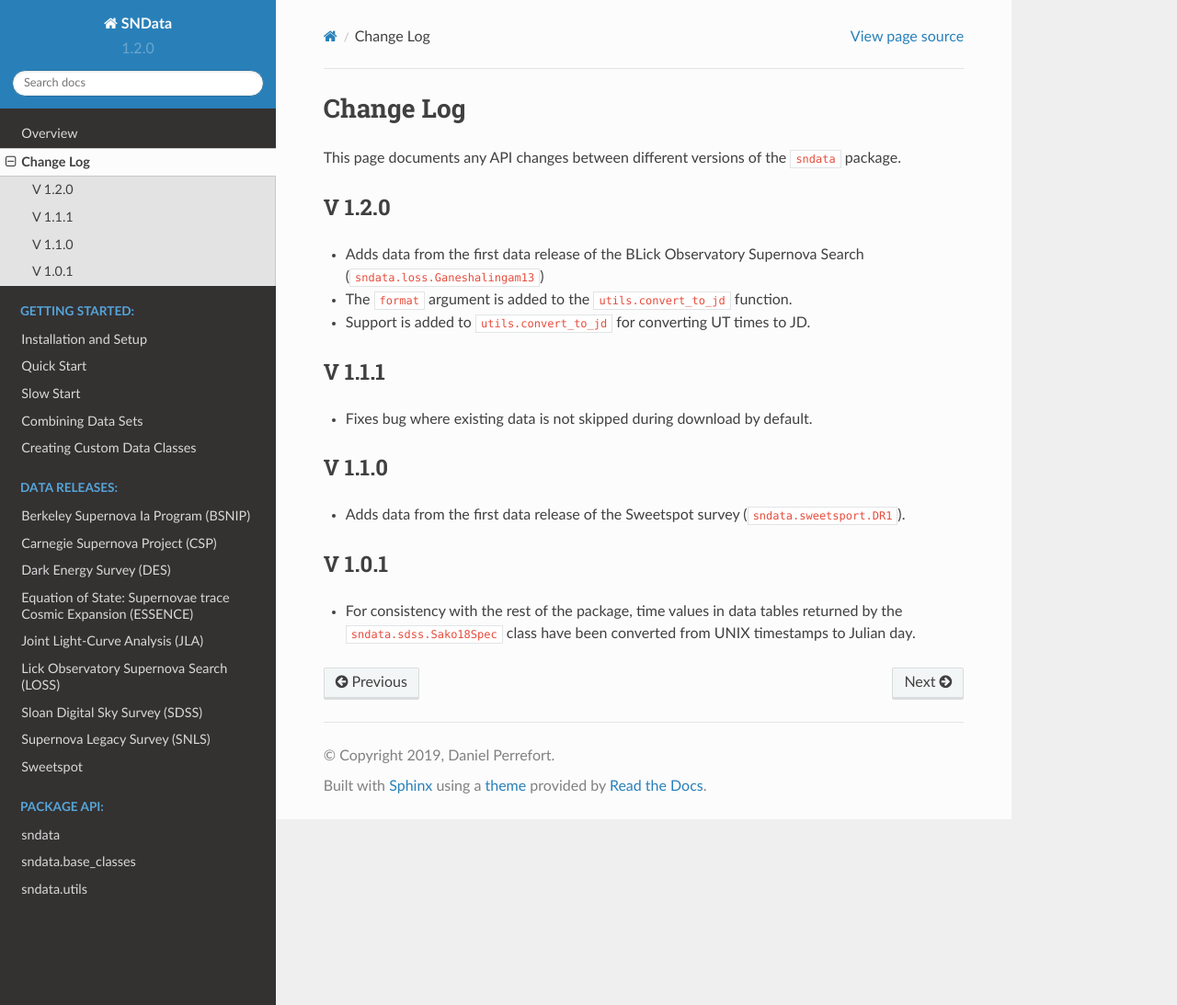
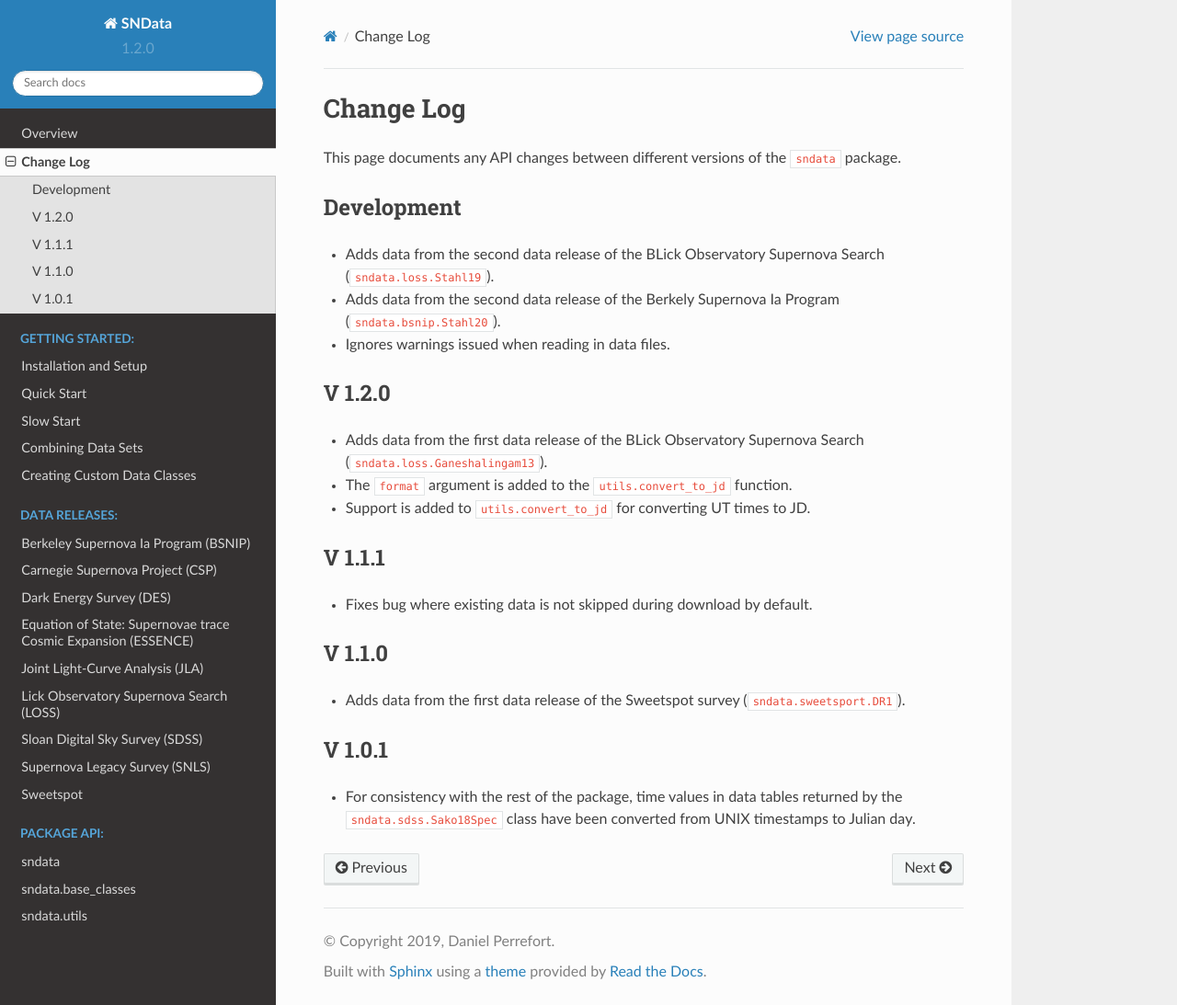
Before and after one commit to sncosmo/SNData, a Sphinx documentation site: the page built from docs/source/change_log.rst, in a window 1280 px wide and 1093 px high. Shown: the whole window at 92% size. Built offline with Sphinx 7.4.7 and the Read the Docs theme 2.0.0, drawn with Linux system fonts in a browser that asks for light colours.

Commit message:
Updates changelog

```diff
--- a/docs/source/change_log.rst
+++ b/docs/source/change_log.rst
@@ -4,10 +4,17 @@ Change Log
 This page documents any API changes between different versions of the
 ``sndata`` package.
 
+Development
+-----------
+
+- Adds data from the second data release of the BLick Observatory Supernova Search (``sndata.loss.Stahl19``).
+- Adds data from the second data release of the Berkely Supernova Ia Program (``sndata.bsnip.Stahl20``).
+- Ignores warnings issued when reading in data files.
+
 V 1.2.0
 -------
 
-- Adds data from the first data release of the BLick Observatory Supernova Search (``sndata.loss.Ganeshalingam13``)
+- Adds data from the first data release of the BLick Observatory Supernova Search (``sndata.loss.Ganeshalingam13``).
 - The ``format`` argument is added to the ``utils.convert_to_jd`` function.
 - Support is added to ``utils.convert_to_jd`` for converting UT times to JD.
 
```
